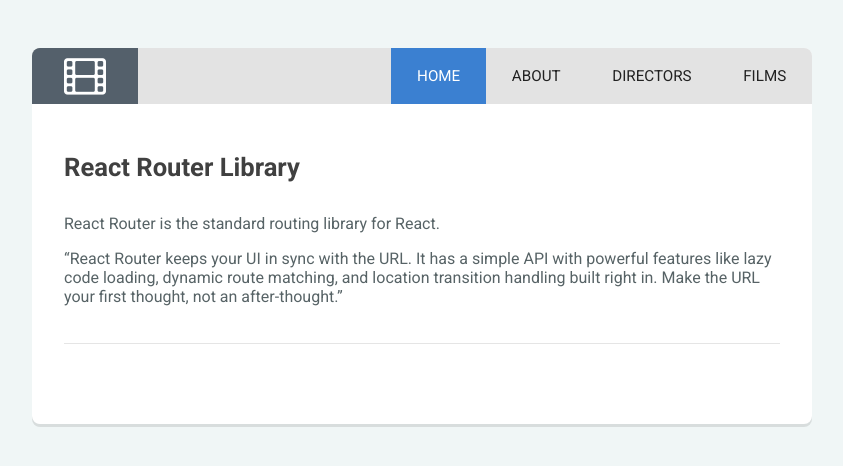
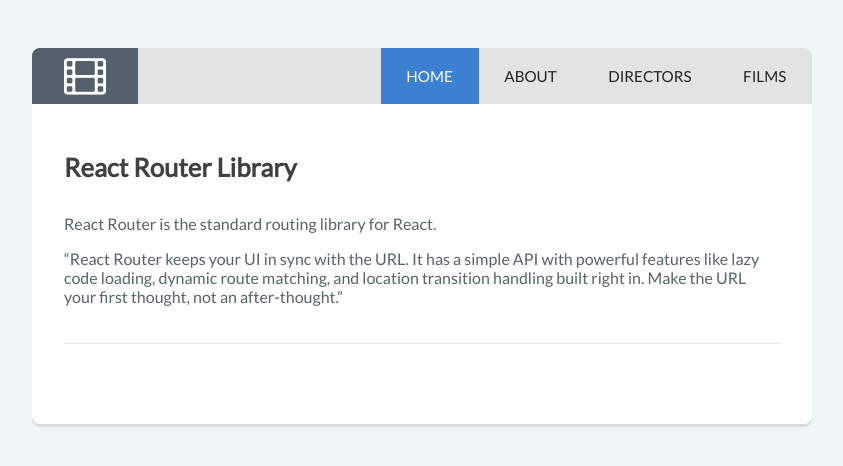
Before and after one commit to Mariusz89/React-Router, a React (Create React App) app in the folder my-app/: page / in a window 1280 px wide. Shown: the top 466 px of the page, without its empty margins (218-1061 px from the left). Built offline with nearby package versions, Linux system fonts and the light colour scheme.

Commit message:
Change font-family on 'Lato'

```diff
--- a/my-app/public/index.html
+++ b/my-app/public/index.html
@@ -10,6 +10,7 @@
     -->
     <link rel="manifest" href="%PUBLIC_URL%/manifest.json">
     <link rel="shortcut icon" href="%PUBLIC_URL%/favicon.ico">
+    <link href="https://fonts.googleapis.com/css?family=Lato" rel="stylesheet">
     <!--
       Notice the use of %PUBLIC_URL% in the tags above.
       It will be replaced with the URL of the `public` folder during the build.
--- a/my-app/src/css/index.css
+++ b/my-app/src/css/index.css
@@ -1,9 +1,3 @@
-/* =================================
-  WEB FONTS
-==================================== */
-
-@import url(https://fonts.googleapis.com/css?family=Roboto:400,500,700);
-
 /* =================================
   ELEMENT STYLES
 ==================================== */
@@ -15,7 +9,7 @@
   color: #576366;
   background: rgb(240, 246, 246);
   margin: 0;
-  font-family: 'Roboto', sans-serif;
+  font-family: 'Lato', sans-serif;
 }
 h1,
 h2,
```
